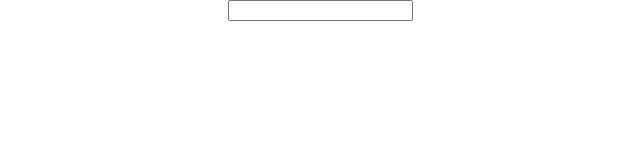
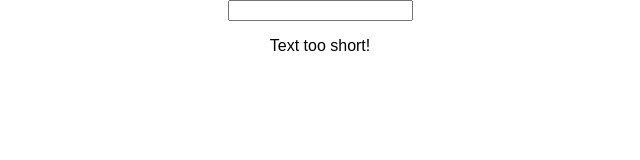
Before and after one commit to gitrkaplan/react-burger-builder, a React (Create React App) app: page / in a window 1280 px wide. Shown: the top 160 px of the page, without its empty margins (320-960 px from the left). Built offline with nearby package versions, Linux system fonts and the light colour scheme.

Commit message:
Creates Validation component that checks to see if text length is long enough. #2

```diff
--- a/src/App.js
+++ b/src/App.js
@@ -1,5 +1,6 @@
 import React, { Component } from 'react'
 import './App.css'
+import Validation from './Validation/Validation'
 
 class App extends Component {
   state = {
@@ -19,6 +20,7 @@
           value={this.state.userInput}
         />
         <p>{this.state.userInput}</p>
+        <Validation inputLength={this.state.userInput.length} />
       </div>
     )
   }
--- /dev/null
+++ b/src/Validation/Validation.js
@@ -0,0 +1,15 @@
+import React from 'react'
+
+const validation = props => {
+  return (
+    <div>
+      {props.inputLength > 5 ? (
+        <p>Text is long enough.</p>
+      ) : (
+        <p>Text too short!</p>
+      )}
+    </div>
+  )
+}
+
+export default validation
```
